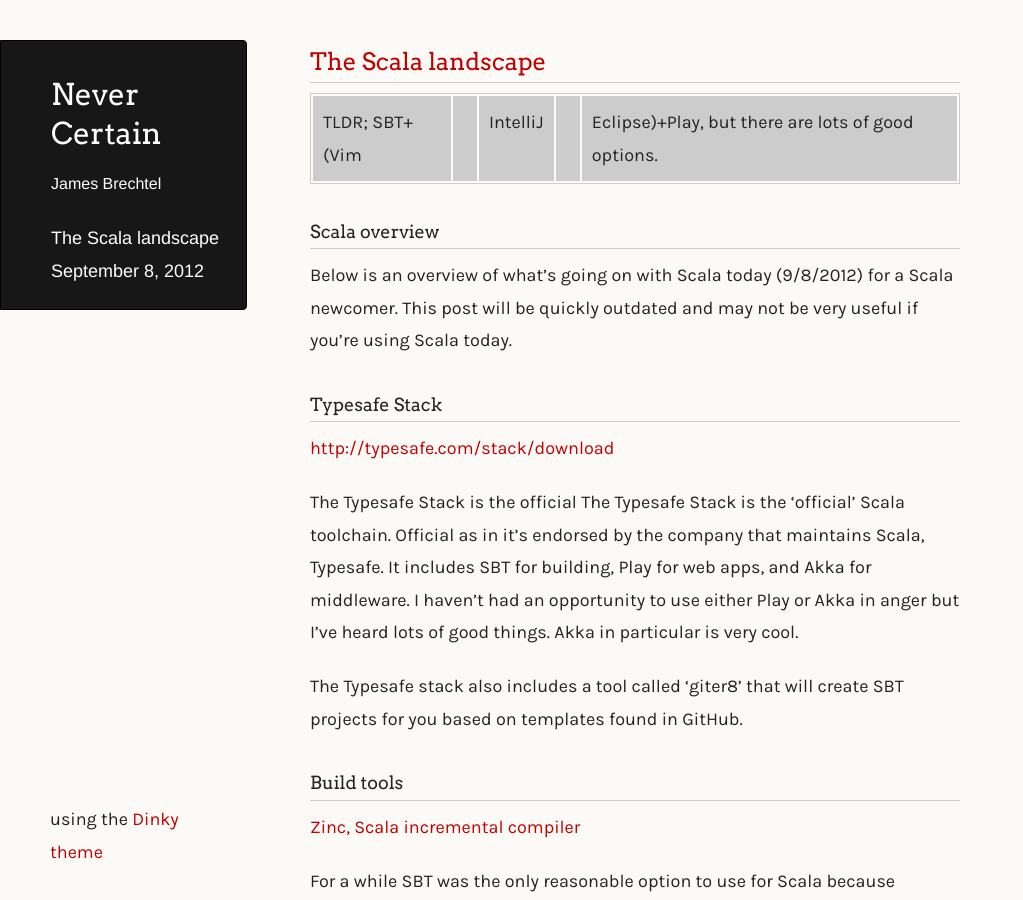
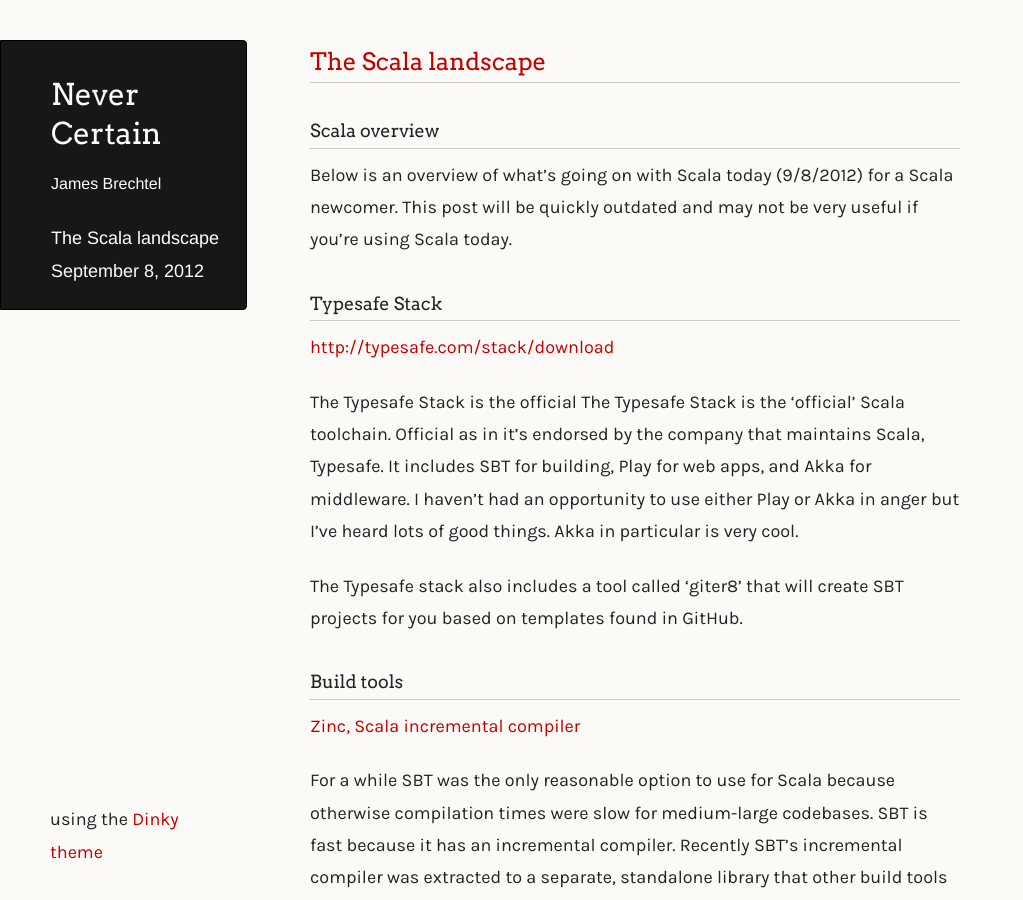
Before and after one commit to jbrechtel/blog, a Jekyll site: the page built from _posts/2012-09-08-scala-landscape.markdown, in a window 1280 px wide and 900 px high. Shown: the whole window, without its empty margins (0-1023 px from the left). Built offline with Jekyll 4.4.1, drawn with Linux system fonts in a browser that asks for light colours; some web fonts are replaced; Markdown is read by kramdown in place of the engine named in the settings; comment, search, counter and statistics services are not loaded.

Commit message:
removing tldr from scala post

```diff
--- a/_posts/2012-09-08-scala-landscape.markdown
+++ b/_posts/2012-09-08-scala-landscape.markdown
@@ -3,9 +3,6 @@
 published: true
 layout: post
 ---
-
-TLDR; SBT+(Vim || IntelliJ || Eclipse)+Play, but there are lots of good options.
-
 ### Scala overview
 
 Below is an overview of what's going on with Scala today (9/8/2012) for a Scala newcomer. This post will be quickly outdated and may not be very useful if you're using Scala today.
```
